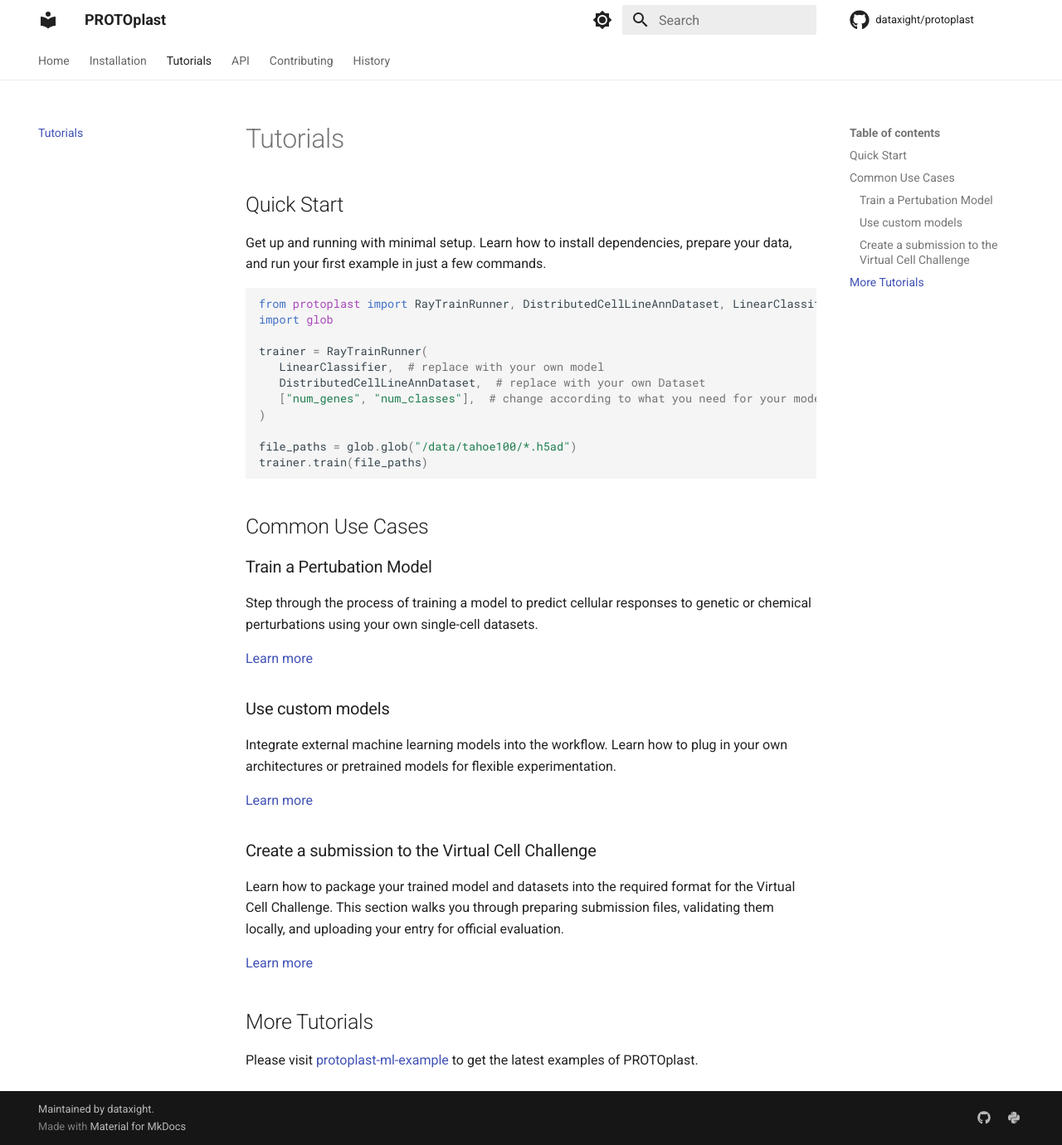
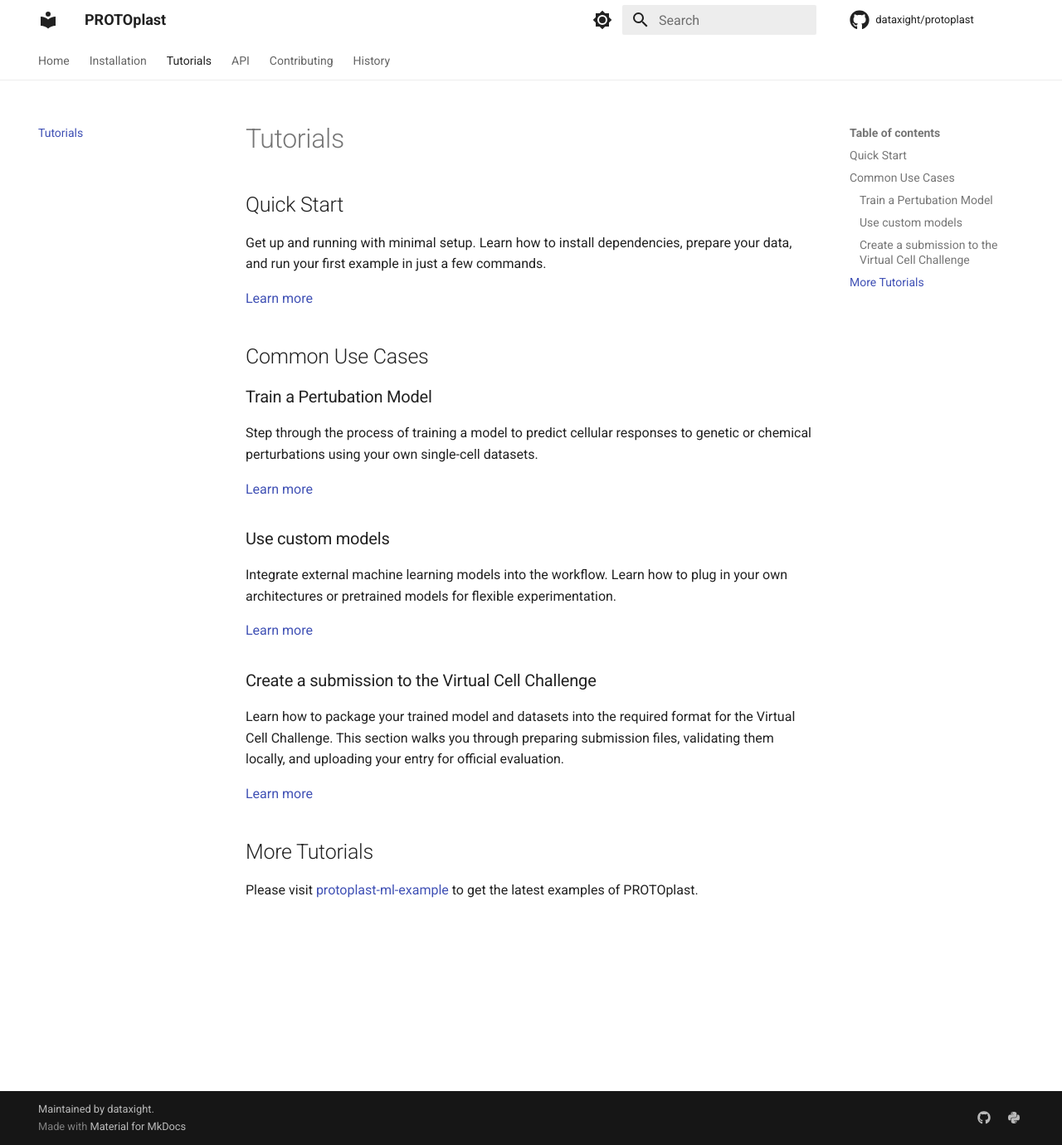
Before and after one commit to dataxight/protoplast, an MkDocs documentation site: the page built from docs/tutorials/index.md, in a window 1280 px wide and 1380 px high. Shown: the whole window at 83% size. Built offline with MkDocs 1.6.1 and Material for MkDocs 9.7.7, drawn with Linux system fonts in a browser that asks for light colours; comment, search, counter and statistics services are not loaded.

Commit message:
use quick start notebook

````diff
--- a/docs/tutorials/index.md
+++ b/docs/tutorials/index.md
@@ -3,19 +3,8 @@
 ## Quick Start
 Get up and running with minimal setup. Learn how to install dependencies, prepare your data, and run your first example in just a few commands.
 
-```python
-from protoplast import RayTrainRunner, DistributedCellLineAnnDataset, LinearClassifier
-import glob
+[Learn more](https://github.com/dataxight/protoplast-ml-example/blob/main/notebooks/simple_classifier_example.ipynb)
 
-trainer = RayTrainRunner(
-   LinearClassifier,  # replace with your own model
-   DistributedCellLineAnnDataset,  # replace with your own Dataset
-   ["num_genes", "num_classes"],  # change according to what you need for your model
-)
-
-file_paths = glob.glob("/data/tahoe100/*.h5ad")
-trainer.train(file_paths)
-```
 
 ## Common Use Cases
 
````
